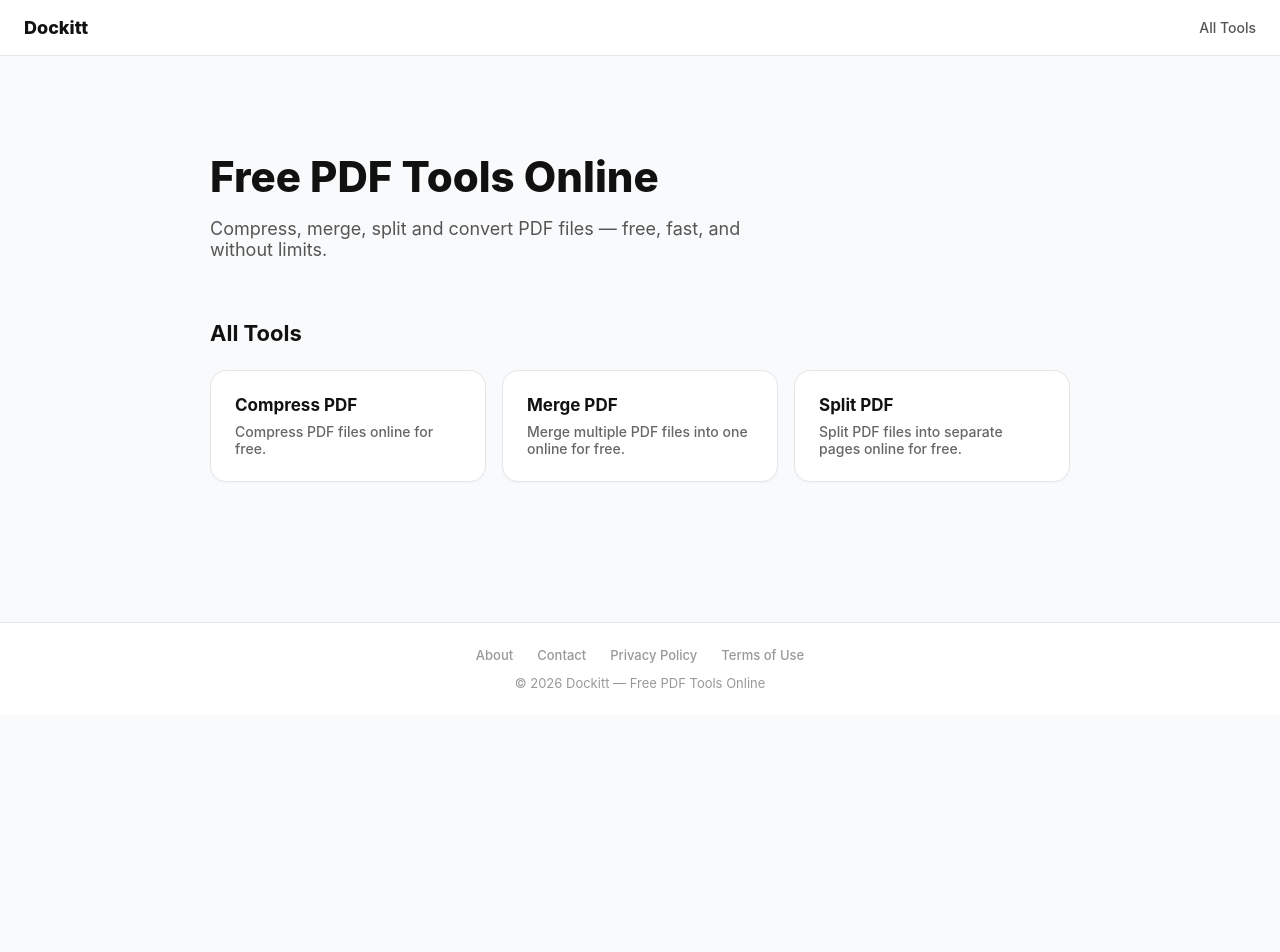
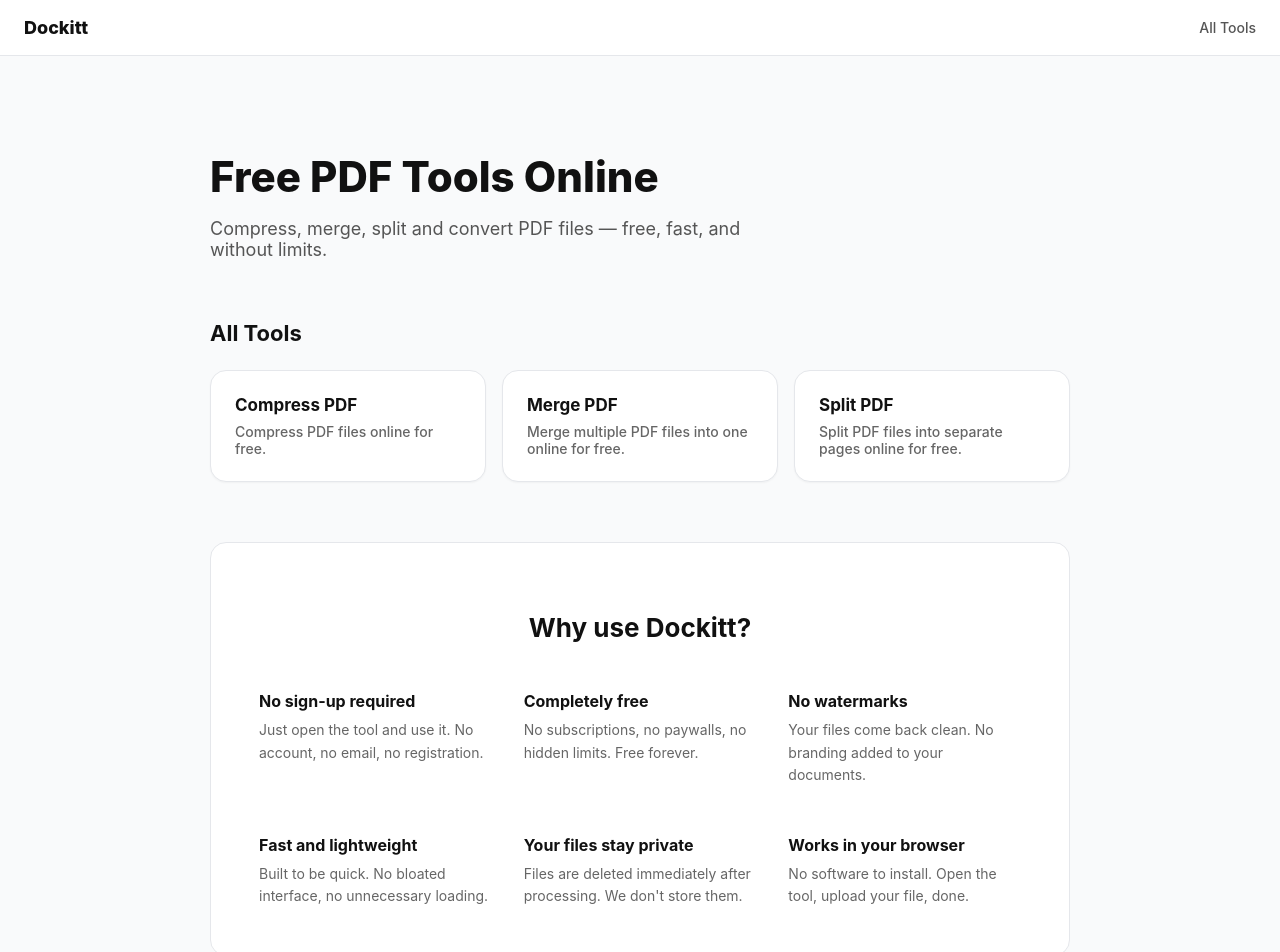
Before and after one commit to rafalsulkowski55/dockitt-tools, a Next.js app: page / in a window 1280 px wide. Shown: the top 952 px of the page. Before the commit the page ends 800 px from the top, so only its background shows below. Built offline with nearby package versions, Linux system fonts and the light colour scheme.

Commit message:
add breadcrumbs and why section

```diff
--- a/app/page.tsx
+++ b/app/page.tsx
@@ -16,7 +16,7 @@ export default function Home() {
         </p>
       </section>
 
-      <section>
+      <section style={{ marginBottom: "60px" }}>
         <h2 style={{ fontSize: "22px", fontWeight: 700, marginBottom: "24px" }}>
           All Tools
         </h2>
@@ -38,7 +38,6 @@ export default function Home() {
                 borderRadius: "16px",
                 boxShadow: "0 1px 2px rgba(0,0,0,0.04)",
                 cursor: "pointer",
-                transition: "border-color 0.15s",
               }}>
                 <h3 style={{ fontSize: "17px", fontWeight: 700, margin: "0 0 8px 0", color: "#111" }}>
                   {tool.name}
@@ -52,6 +51,59 @@ export default function Home() {
         </div>
       </section>
 
+      <section style={{
+        background: "#ffffff",
+        border: "1px solid #e5e7eb",
+        borderRadius: "16px",
+        padding: "48px",
+        marginBottom: "60px",
+      }}>
+        <h2 style={{ fontSize: "26px", fontWeight: 700, marginBottom: "32px", textAlign: "center" }}>
+          Why use Dockitt?
+        </h2>
+        <div style={{
+          display: "grid",
+          gridTemplateColumns: "repeat(auto-fill, minmax(220px, 1fr))",
+          gap: "32px",
+        }}>
+          {[
+            {
+              title: "No sign-up required",
+              description: "Just open the tool and use it. No account, no email, no registration.",
+            },
+            {
+              title: "Completely free",
+              description: "No subscriptions, no paywalls, no hidden limits. Free forever.",
+            },
+            {
+              title: "No watermarks",
+              description: "Your files come back clean. No branding added to your documents.",
+            },
+            {
+              title: "Fast and lightweight",
+              description: "Built to be quick. No bloated interface, no unnecessary loading.",
+            },
+            {
+              title: "Your files stay private",
+              description: "Files are deleted immediately after processing. We don't store them.",
+            },
+            {
+              title: "Works in your browser",
+              description: "No software to install. Open the tool, upload your file, done.",
+            },
+          ].map((item) => (
+            <div key={item.title}>
+              <h3 style={{ fontSize: "16px", fontWeight: 700, marginBottom: "8px", color: "#111" }}>
+                {item.title}
+              </h3>
+              <p style={{ fontSize: "14px", color: "#666", lineHeight: "1.6", margin: 0 }}>
+                {item.description}
+              </p>
+            </div>
+          ))}
+        </div>
+      </section>
+
     </main>
   );
 }
--- a/app/tools/[slug]/page.tsx
+++ b/app/tools/[slug]/page.tsx
@@ -3,6 +3,7 @@ import { getAllTools, getToolBySlug } from "@/lib/tools";
 import ToolUpload from "./ToolUpload";
 import MergeUpload from "./MergeUpload";
 import SplitUpload from "./SplitUpload";
+import Breadcrumbs from "./Breadcrumbs";
 
 type ToolPageProps = {
   params: Promise<{
@@ -52,6 +53,7 @@ export default async function ToolPage({ params }: ToolPageProps) {
       <div style={{ display: "flex", flexDirection: "column", gap: "40px" }}>
 
         <section>
+          <Breadcrumbs toolName={tool.name} />
           <h1 style={{ fontSize: "32px", fontWeight: 700, marginBottom: "12px" }}>
             {tool.title}
           </h1>
```
Also changed, not shown: app/tools/[slug]/Breadcrumbs.tsx (added, +30 -0 lines).
